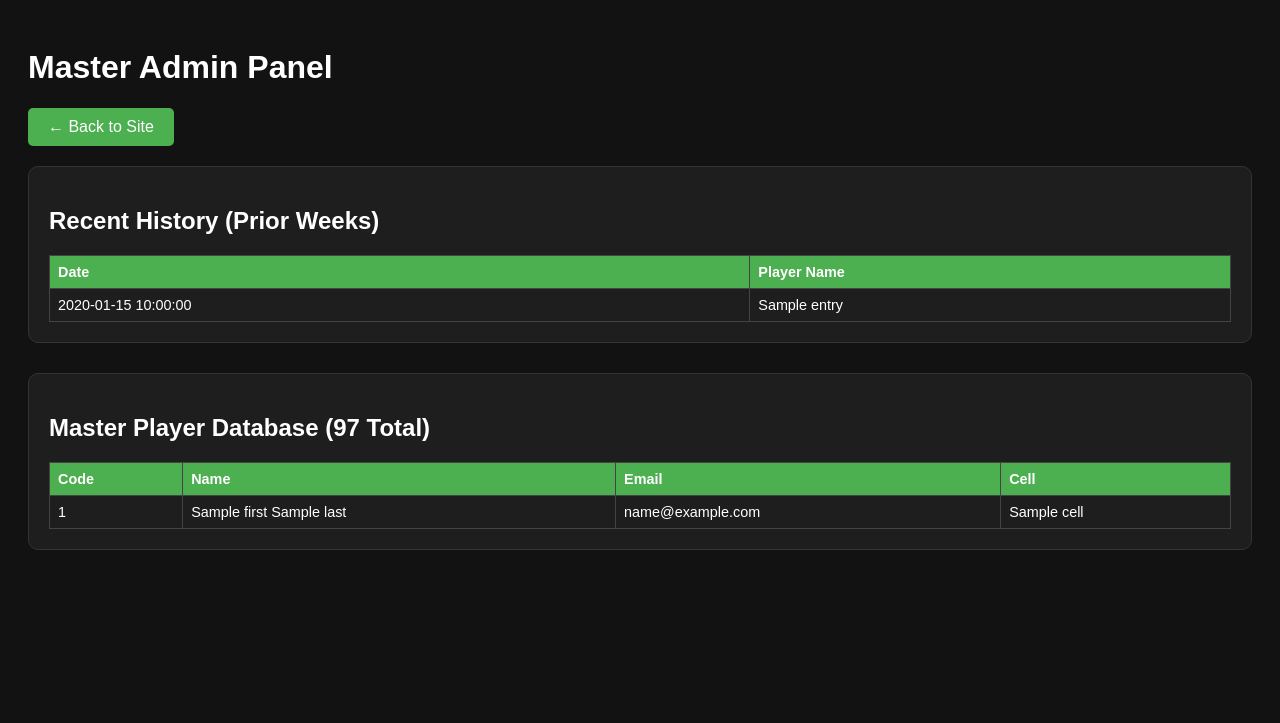
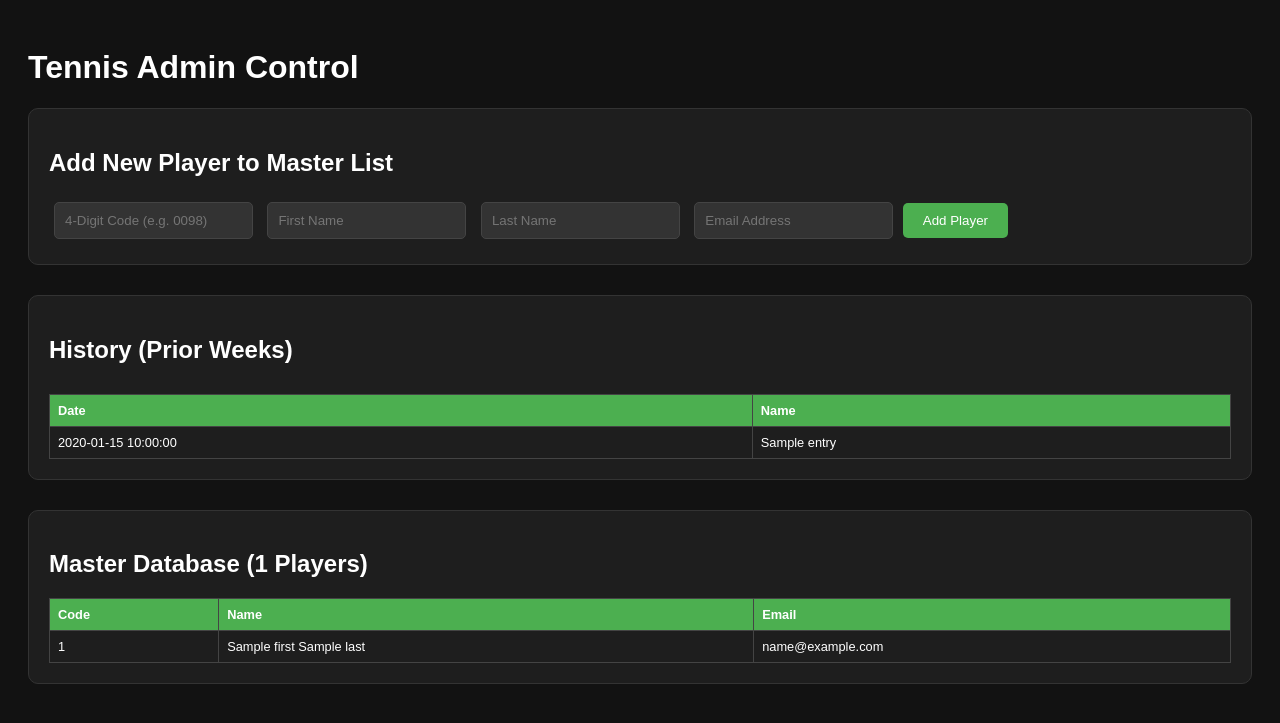
Before and after one commit to jpiccolini/saturday-tennis, a Flask app: template templates/admin.html in a window 1280 px wide. Shown: the top 723 px of the page. Run offline with Flask 3, Linux system fonts and the light colour scheme; the template is opened without the code that fills it: most values are stand-ins (such as "Sample title", 1, 10 or a date in 2020).

Commit message:
Update admin.html

```diff
--- a/templates/admin.html
+++ b/templates/admin.html
@@ -5,32 +5,45 @@
     <style>
         body { font-family: sans-serif; background: #121212; color: white; padding: 20px; }
         .section { background: #1e1e1e; padding: 20px; border-radius: 10px; margin-bottom: 30px; border: 1px solid #333; }
+        input { padding: 10px; margin: 5px; border-radius: 5px; border: 1px solid #444; background: #333; color: white; }
         table { width: 100%; border-collapse: collapse; margin-top: 10px; }
-        th, td { padding: 8px; border: 1px solid #444; text-align: left; font-size: 0.9em; }
+        th, td { padding: 8px; border: 1px solid #444; text-align: left; font-size: 0.8em; }
         th { background: #4CAF50; }
-        .btn { padding: 10px 20px; background: #4CAF50; color: white; text-decoration: none; border-radius: 5px; display: inline-block; margin-bottom: 20px; }
+        .btn { padding: 10px 20px; background: #4CAF50; color: white; border: none; border-radius: 5px; cursor: pointer; }
     </style>
 </head>
 <body>
-    <h1>Master Admin Panel</h1>
-    <a href="/" class="btn">← Back to Site</a>
+    <h1>Tennis Admin Control</h1>
 
     <div class="section">
-        <h2>Recent History (Prior Weeks)</h2>
-        <table>
-            <tr><th>Date</th><th>Player Name</th></tr>
-            {% for entry in history|reverse %}
-            <tr><td>{{ entry.date }}</td><td>{{ entry.name }}</td></tr>
-            {% endfor %}
-        </table>
+        <h2>Add New Player to Master List</h2>
+        <form action="/add_player" method="POST">
+            <input type="text" name="new_id" placeholder="4-Digit Code (e.g. 0098)" required maxlength="4">
+            <input type="text" name="first" placeholder="First Name" required>
+            <input type="text" name="last" placeholder="Last Name" required>
+            <input type="email" name="email" placeholder="Email Address">
+            <button type="submit" class="btn">Add Player</button>
+        </form>
     </div>
 
     <div class="section">
-        <h2>Master Player Database (97 Total)</h2>
+        <h2>History (Prior Weeks)</h2>
+        <div style="max-height: 200px; overflow-y: auto;">
+            <table>
+                <tr><th>Date</th><th>Name</th></tr>
+                {% for entry in history|reverse %}
+                <tr><td>{{ entry.date }}</td><td>{{ entry.name }}</td></tr>
+                {% endfor %}
+            </table>
+        </div>
+    </div>
+
+    <div class="section">
+        <h2>Master Database ({{ players|length }} Players)</h2>
         <table>
-            <tr><th>Code</th><th>Name</th><th>Email</th><th>Cell</th></tr>
+            <tr><th>Code</th><th>Name</th><th>Email</th></tr>
             {% for p in players %}
-            <tr><td>{{ p.id }}</td><td>{{ p.first }} {{ p.last }}</td><td>{{ p.email }}</td><td>{{ p.cell }}</td></tr>
+            <tr><td>{{ p.id }}</td><td>{{ p.first }} {{ p.last }}</td><td>{{ p.email }}</td></tr>
             {% endfor %}
         </table>
     </div>
```
